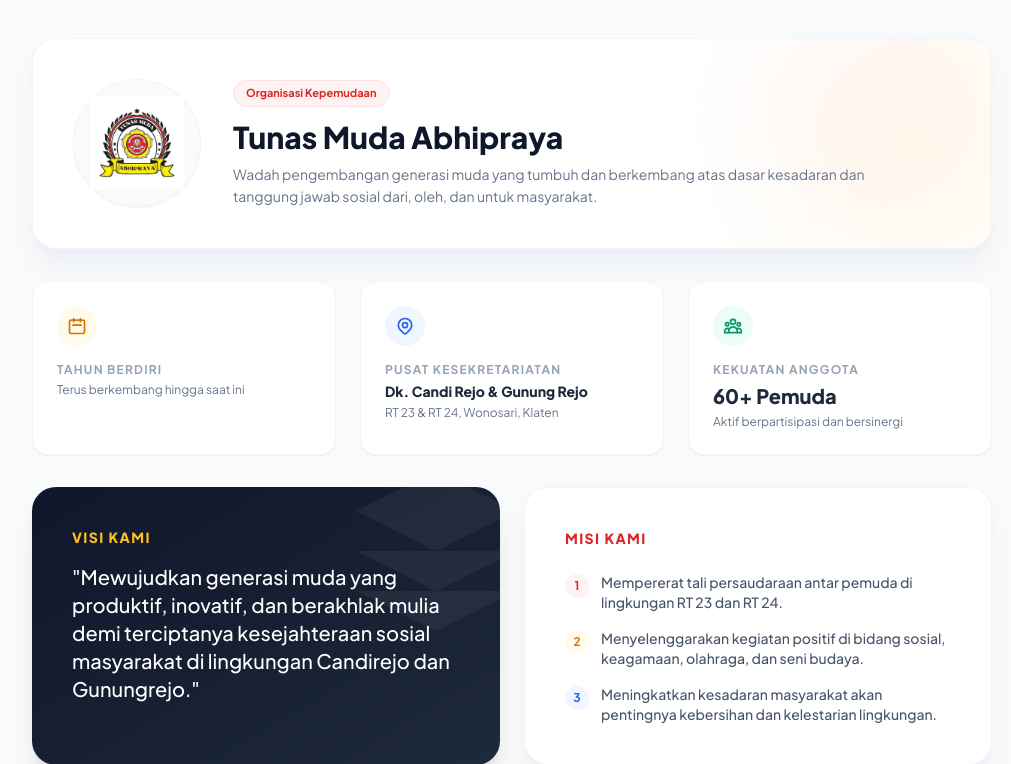
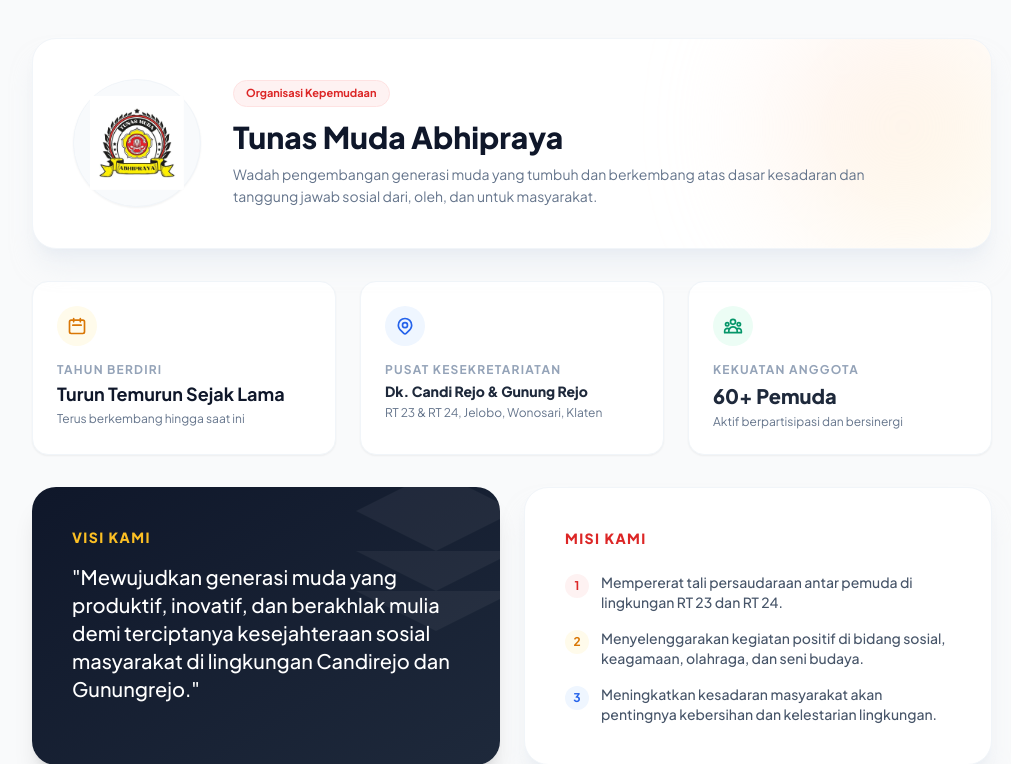
Before and after one commit to doniiart/tm-abhipraya, a Laravel app: page /profil in a window 1280 px wide. Shown: the part 181-945 px from the top of the page, without its empty margins (128-1139 px from the left). Run offline with Laravel 12, Linux system fonts and the light colour scheme; data that the repository does not hold is empty; style sheets or scripts are compiled from the project's sources; parts of the project's set-up code (start-up, migrations or seed data) failed here and were passed over; some libraries are stand-ins or nearby versions.

Commit message:
fix(profil): ubah teks tahun berdiri menjadi turun temurun dari dulu

```diff
--- a/resources/views/profil.blade.php
+++ b/resources/views/profil.blade.php
@@ -68,8 +68,8 @@
                         <svg class="w-5 h-5" fill="none" stroke="currentColor" viewBox="0 0 24 24"><path stroke-linecap="round" stroke-linejoin="round" stroke-width="2" d="M8 7V3m8 4V3m-9 8h10M5 21h14a2 2 0 002-2V7a2 2 0 00-2-2H5a2 2 0 00-2 2v12a2 2 0 002 2z"></path></svg>
                     </div>
                     <div class="text-xs font-bold tracking-widest text-slate-400 uppercase mb-1">Tahun Berdiri</div>
-                    <p class="text-xl font-bold text-slate-900 mt-1">
-                        {{ $settings->tahun_berdiri}}
+                    <p class="text-lg font-bold text-slate-900 mt-1 leading-snug">
+                        Turun Temurun Sejak Lama
                     </p>
                     <div class="text-xs text-slate-500 mt-1">Terus berkembang hingga saat ini</div>
                 </div>
@@ -81,7 +81,7 @@
                     </div>
                     <div class="text-xs font-bold tracking-widest text-slate-400 uppercase mb-1 group-hover:text-blue-500 transition-colors">Pusat Kesekretariatan</div>
                     <div class="text-sm font-extrabold text-slate-800 leading-snug">Dk. Candi Rejo & Gunung Rejo</div>
-                    <div class="text-xs text-slate-500 mt-1">RT 23 & RT 24, Wonosari, Klaten</div>
+                    <div class="text-xs text-slate-500 mt-1">RT 23 & RT 24, Jelobo, Wonosari, Klaten</div>
                 </a>
 
                 <!-- Info Jumlah Anggota (Sekarang Bisa Diklik) -->
```
